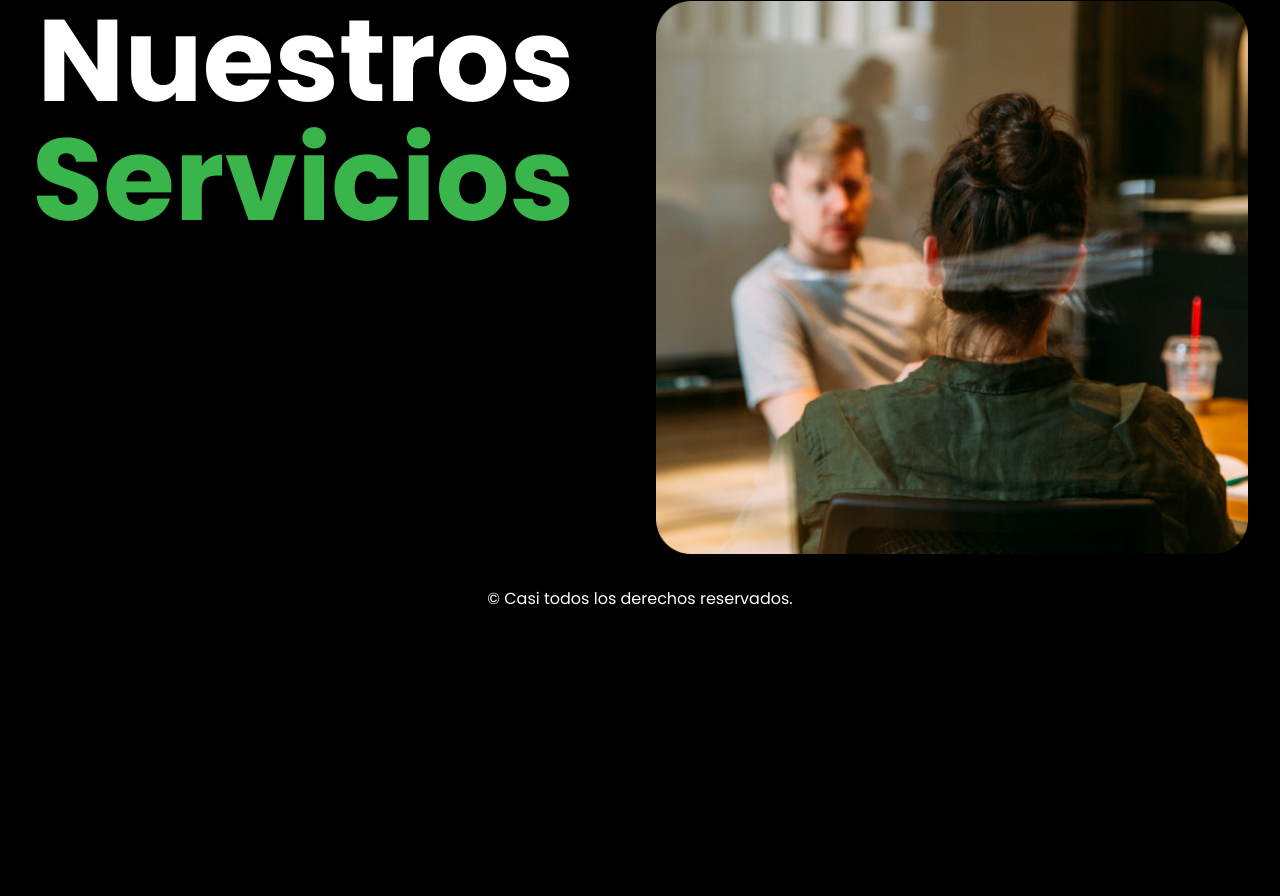
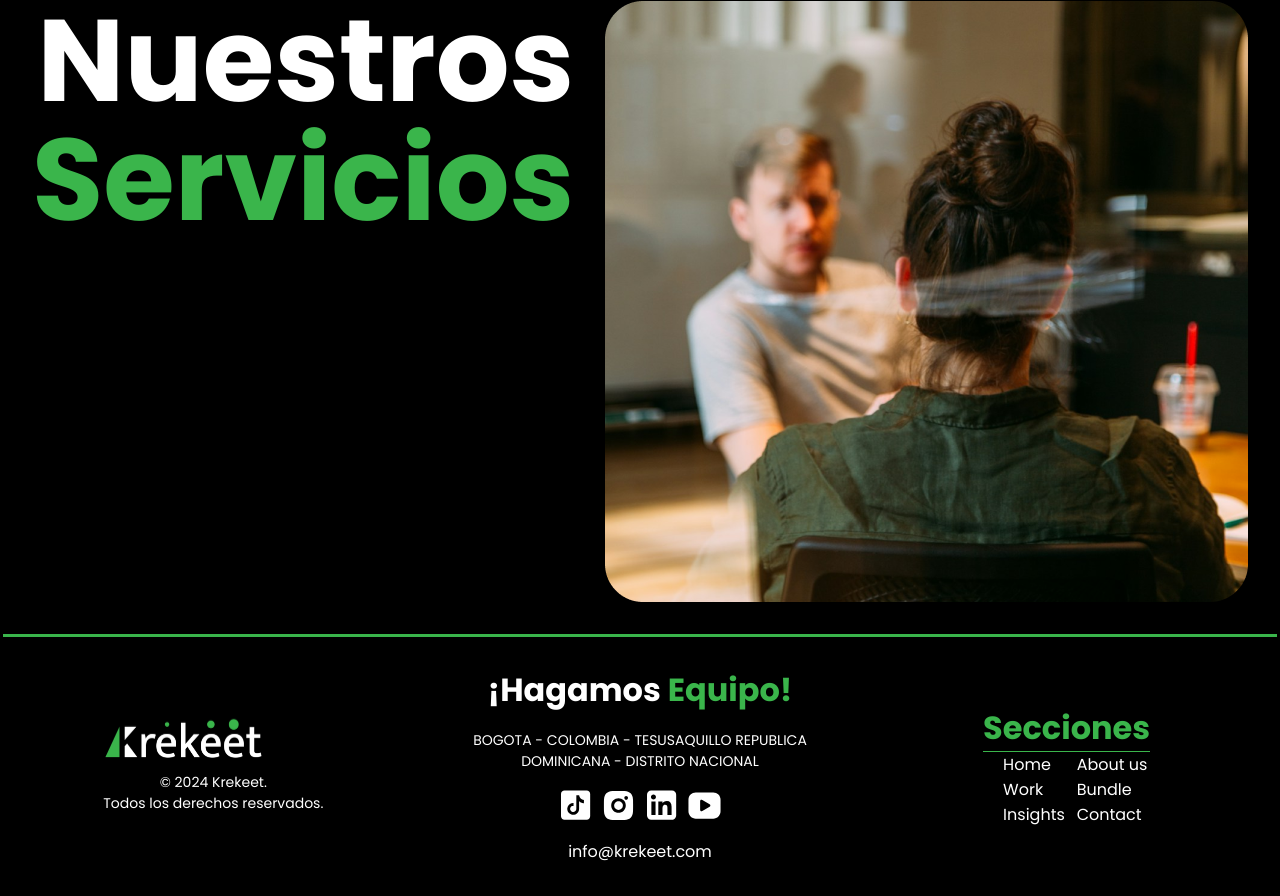
Before and after one commit to edarcode/krekeet, an Astro site: page / in a window 1280 px wide. Shown: the part 863-1759 px from the top of the page. Before the commit the page ends 1474 px from the top, so only its background shows below. Built offline with nearby package versions, Linux system fonts and the light colour scheme; Astro itself is replaced by a stand-in of ours.

Commit message:
agg footer

```diff
--- a/src/components/views/index/OurServices/OurServices.astro
+++ b/src/components/views/index/OurServices/OurServices.astro
@@ -5,9 +5,9 @@ import our_services from "./our_services.png";
 
 <article class="our">
   <div class="wrapper1">
-    <h3>Nuestros<br /><Fancy>Servicios</Fancy></h3>
+    <h3 class="left-ani">Nuestros<br /><Fancy>Servicios</Fancy></h3>
     <picture>
-      <img src={our_services.src} alt="nuestros servicios" />
+      <img class="right-ani" src={our_services.src} alt="nuestros servicios" />
     </picture>
   </div>
 </article>
@@ -17,6 +17,7 @@ import our_services from "./our_services.png";
 <style>
   .our {
     padding: var(--xl);
+    aspect-ratio: 2 / 1;
 
     .wrapper1 {
       display: grid;
@@ -51,13 +52,14 @@ import our_services from "./our_services.png";
 
       picture {
         justify-self: end;
-        max-width: 643px;
-        max-height: 601px;
+        width: 643px;
+        height: 601px;
+        border-radius: 23px;
 
         @media (max-width: 768px) {
           justify-self: center;
-          max-width: 323px;
-          max-height: 386px;
+          width: 323px;
+          height: 386px;
         }
       }
     }
--- a/src/layouts/Layout/Footer/Footer.astro
+++ b/src/layouts/Layout/Footer/Footer.astro
@@ -1,9 +1,117 @@
+---
+import Logo from "../../../components/logos/Logo/Logo.astro";
+import Network from "../../../components/navs/Network/Network.astro";
+import Fancy from "../../../components/spans/Fancy/Fancy.astro";
+---
+
 <footer>
-  <p>© Casi todos los derechos reservados.</p>
+  <div class="footer__wrapper bottom-ani-footer">
+    <section class="col1">
+      <Logo />
+      <p>© 2024 Krekeet. <br /> Todos los derechos reservados.</p>
+    </section>
+
+    <section class="col2">
+      <h5>¡Hagamos <Fancy>Equipo!</Fancy></h5>
+      <div class="wrapper__col2">
+        <span>BOGOTA - COLOMBIA - TESUSAQUILLO</span>
+        <span>REPUBLICA DOMINICANA - DISTRITO NACIONAL</span>
+      </div>
+      <Network />
+      <span>info@krekeet.com</span>
+    </section>
+
+    <section class="col3">
+      <h5><Fancy>Secciones</Fancy></h5>
+      <ul>
+        <li>Home</li>
+        <li>About us</li>
+        <li>Work</li>
+        <li>Bundle</li>
+        <li>Insights</li>
+        <li>Contact</li>
+      </ul>
+    </section>
+  </div>
 </footer>
 
+<script></script>
+
 <style>
-  p {
-    text-align: center;
+  footer {
+    overflow: hidden;
+
+    .footer__wrapper {
+      position: relative;
+      padding: var(--xl);
+      display: grid;
+      grid-template-columns: repeat(auto-fit, minmax(270px, 1fr));
+      gap: var(--xl2);
+      justify-items: center;
+      align-items: center;
+
+      &::before {
+        position: absolute;
+        content: "";
+        top: 0;
+        width: calc(100vw - 6px);
+        height: 3px;
+        background-color: var(--primary);
+      }
+
+      h5 {
+        font-size: 32px;
+      }
+
+      .col1 {
+        display: grid;
+        gap: var(--md);
+        font-size: 20px;
+
+        p {
+          font-size: 14px;
+          text-align: center;
+        }
+
+        .logo {
+          width: 214px;
+        }
+      }
+
+      .col2 {
+        display: grid;
+        gap: var(--lg);
+        place-items: center;
+
+        .wrapper__col2 {
+          font-size: 14px;
+          text-align: center;
+        }
+      }
+
+      .col3 {
+        h5 {
+          position: relative;
+          &::after {
+            content: "";
+            position: absolute;
+            width: 100%;
+            height: 1px;
+            left: 0;
+            bottom: 0;
+            background-color: var(--primary);
+          }
+        }
+
+        ul {
+          padding-left: 20px;
+          display: grid;
+          grid-template-columns: 1fr 1fr;
+          li {
+            list-style: none;
+          }
+        }
+      }
+    }
   }
 </style>
--- a/src/layouts/Layout/Layout.astro
+++ b/src/layouts/Layout/Layout.astro
@@ -3,7 +3,6 @@ import "../../styles/reset.css";
 import "../../styles/colors.css";
 import "../../styles/scales.css";
 import "../../styles/fonts.css";
-import "../../styles/animations.css";
 import Header from "./Header/Header.astro";
 import Footer from "./Footer/Footer.astro";
 
@@ -31,43 +30,7 @@ const { title } = Astro.props;
 </html>
 
 <script>
-  import ScrollReveal from "scrollreveal";
-
-  ScrollReveal().reveal(".left-ani", {
-    distance: "999px",
-    origin: "left",
-    opacity: 0,
-    viewFactor: 0.3,
-    duration: 500,
-    reset: true, // Hace que la animación se repita cada vez que el elemento entra en el viewport
-  });
-
-  ScrollReveal().reveal(".right-ani", {
-    distance: "999px",
-    origin: "right",
-    opacity: 0,
-    viewFactor: 0.3,
-    duration: 500,
-    reset: true,
-  });
-
-  ScrollReveal().reveal(".top-ani", {
-    distance: "999px",
-    origin: "top",
-    opacity: 0,
-    viewFactor: 0.3,
-    duration: 500,
-    reset: true,
-  });
-
-  ScrollReveal().reveal(".bottom-ani", {
-    distance: "999px",
-    origin: "top",
-    opacity: 0,
-    viewFactor: 0.3,
-    duration: 500,
-    reset: true,
-  });
+  import "../../services/scrollReveal";
 </script>
 
 <style>
--- /dev/null
+++ b/src/services/scrollReveal.ts
@@ -0,0 +1,46 @@
+import ScrollReveal from "scrollreveal";
+
+ScrollReveal().reveal(".left-ani", {
+  distance: "999px",
+  origin: "left",
+  opacity: 0,
+  viewFactor: 0.3,
+  duration: 500,
+  reset: true, // Hace que la animación se repita cada vez que el elemento entra en el viewport
+});
+
+ScrollReveal().reveal(".right-ani", {
+  distance: "999px",
+  origin: "right",
+  opacity: 0,
+  viewFactor: 0.3,
+  duration: 500,
+  reset: true,
+});
+
+ScrollReveal().reveal(".top-ani", {
+  distance: "999px",
+  origin: "top",
+  opacity: 0,
+  viewFactor: 0.3,
+  duration: 500,
+  reset: true,
+});
+
+ScrollReveal().reveal(".bottom-ani", {
+  distance: "999px",
+  origin: "bottom",
+  opacity: 0,
+  viewFactor: 0.3,
+  duration: 500,
+  reset: true,
+});
+
+ScrollReveal().reveal(".bottom-ani-footer", {
+  distance: "999px",
+  viewFactor: 0.3,
+  origin: "bottom",
+  opacity: 0,
+  duration: 1000,
+  reset: true,
+});
--- a/src/styles/animations.css
+++ /dev/null
@@ -1,73 +0,0 @@
-/* Animaciones de entrada */
-
-/* Entrada desde arriba */
-.fade-in-top {
-  opacity: 0;
-  transform: translateY(-20px) scale(0.98);
-  animation: fadeInTop 0.8s ease forwards;
-}
-
-@keyframes fadeInTop {
-  0% {
-    opacity: 0;
-    transform: translateY(-20px) scale(0.98);
-  }
-  100% {
-    opacity: 1;
-    transform: translateY(0) scale(1);
-  }
-}
-
-/* Entrada desde abajo */
-.fade-in-bottom {
-  opacity: 0;
-  transform: translateY(20px) scale(0.98);
-  animation: fadeInBottom 0.8s ease forwards;
-}
-
-@keyframes fadeInBottom {
-  0% {
-    opacity: 0;
-    transform: translateY(20px) scale(0.98);
-  }
-  100% {
-    opacity: 1;
-    transform: translateY(0) scale(1);
-  }
-}
-
-/* Entrada desde la izquierda */
-.fade-in-left {
-  opacity: 0;
-  transform: translateX(-20px) scale(0.98);
-  animation: fadeInLeft 0.8s ease forwards;
-}
-
-@keyframes fadeInLeft {
-  0% {
-    opacity: 0;
-    transform: translateX(-20px) scale(0.98);
-  }
-  100% {
-    opacity: 1;
-    transform: translateX(0) scale(1);
-  }
-}
-
-/* Entrada desde la derecha */
-.fade-in-right {
-  opacity: 0;
-  transform: translateX(20px) scale(0.98);
-  animation: fadeInRight 0.8s ease forwards;
-}
-
-@keyframes fadeInRight {
-  0% {
-    opacity: 0;
-    transform: translateX(20px) scale(0.98);
-  }
-  100% {
-    opacity: 1;
-    transform: translateX(0) scale(1);
-  }
-}
--- a/src/styles/reset.css
+++ b/src/styles/reset.css
@@ -37,6 +37,10 @@ svg {
   object-fit: cover;
 }
 
+picture {
+  overflow: hidden;
+}
+
 input,
 button,
 textarea,
```
